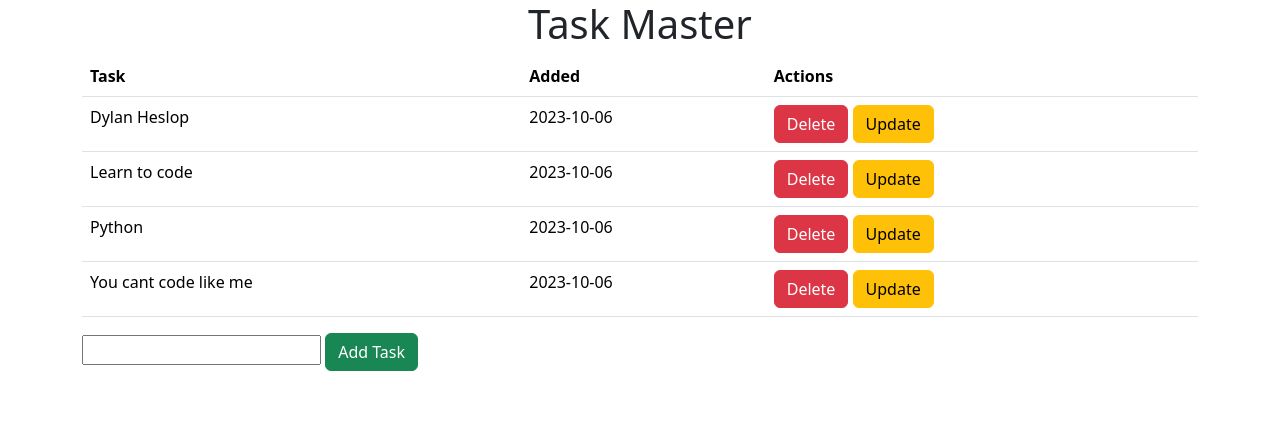
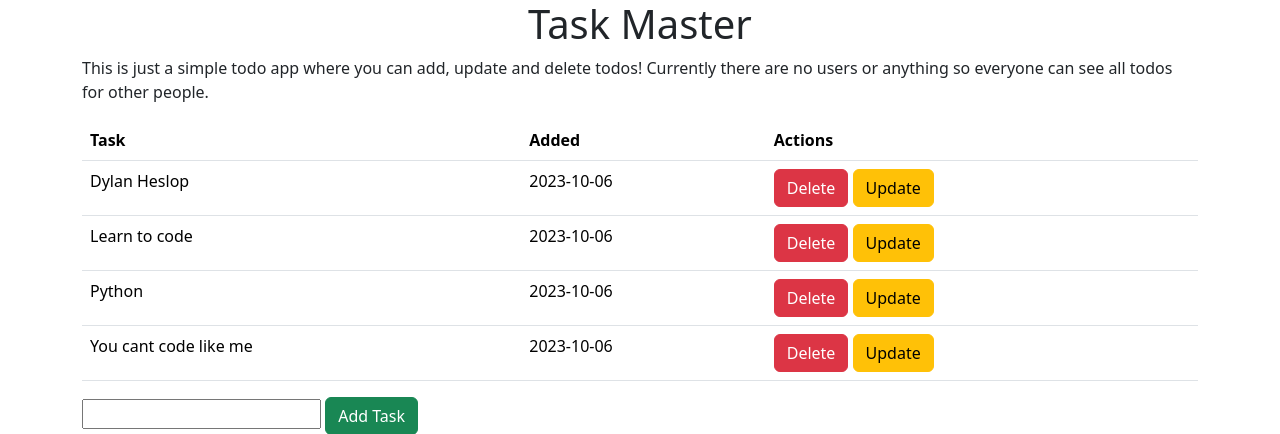
Before and after one commit to dylan-dot-c/Flask-Todo-App, a Flask app: page / in a window 1280 px wide. Shown: the top 434 px of the page. Run offline with Flask 3, Linux system fonts and the light colour scheme; data comes from the database, SQL or seed files in the repository.

Commit message:
fixed up main page and hosted it

```diff
--- a/app.py
+++ b/app.py
@@ -63,6 +63,6 @@ def update(id):
 
     else:
         return render_template('update.html', task=task)
-    pass
+
 if __name__ == "__main__":
     app.run(debug=True)
--- a/templates/index.html
+++ b/templates/index.html
@@ -4,6 +4,11 @@
 
 <div class="container">
   <h1 class="text-center">Task Master</h1>
+  <p>
+    This is just a simple todo app where you can add, update and delete todos!
+    Currently there are no users or anything so everyone can see all todos for
+    other people.
+  </p>
 
   {% if tasks|length < 1 %}
   <h2 class="text-center text-underline">You currently have no tasks</h2>
```
